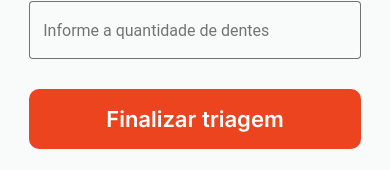
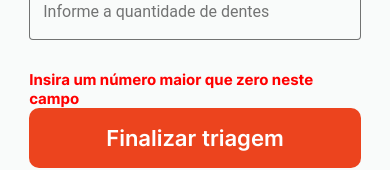
Before and after one commit to ness-ufrb/nepcorte, a React Native app in the folder code/app-nepcorte/: screen /DetailsAnimal in a window 390 px wide. Both pictures are taken after a click on the button "Finalizar triagem". Shown: the part 462-632 px from the top of the page. Built offline with nearby package versions, Linux system fonts and the light colour scheme.

Commit message:
ajustando formik+yup de detalhes de animais

```diff
--- a/code/app-nepcorte/src/screens/DetailsAnimalScreen.js
+++ b/code/app-nepcorte/src/screens/DetailsAnimalScreen.js
@@ -11,6 +11,7 @@ import { fontSizes } from "../constant/fontSizes";
 import { useDispatch, useSelector } from 'react-redux';
 import { setAge, setRace, setReproductiveSituation } from "../context/sortingSlice";
 import { Formik } from 'formik';
+
 import * as yup from 'yup';
 
 // Falta implementar o disable do botão, para habilitá-lo apenas quando todos os campos estiverem preenchidos
@@ -40,6 +41,7 @@ const DetailsAnimalScreen = ({ navigation, nextRoute }) => {
             .required('Por favor, informe a situação reprodutiva do animal'),
         age: yup
             .number()
+            .positive('Insira um número maior que zero neste campo')
             .typeError("Insira um número inteiro neste campo")
             .integer('Insira um número inteiro neste campo')
             .required('Este campo é obrigatório')
@@ -74,9 +76,9 @@ const DetailsAnimalScreen = ({ navigation, nextRoute }) => {
 
     let raceList;
 
-    if(sortingState.species=="Caprino"){
+    if (sortingState.species == "Caprino") {
         raceList = goatRaces;
-    } else{
+    } else {
         raceList = sheepRaces;
     }
 
@@ -90,34 +92,29 @@ const DetailsAnimalScreen = ({ navigation, nextRoute }) => {
                 <Formik
                     initialValues={{ sheepRace: '', reproductiveSituation: '', age: 0 }}
                     validationSchema={detailsValidationSchema}
+                    validateOnChange={false}
+                    validateOnBlur={false}
                     onSubmit={values => {
+                        console.log(values);
                         handleSetReproductiveSituation(values.reproductiveSituation);
                         handleSetRace(values.sheepRace);
                         handleSetAge(values.age);
-                        console.log(sortingState);
                         navigation.navigate(sortingState.situation == "Apto para abate" ? nextRoute = "SuccessAnimal" : nextRoute = "ProblemAnimal");
                     }}
                 >
-                    {({ handleChange, handleSubmit, errors, isValid, dirty, values }) => (
+                    {({ handleChange, handleSubmit, errors }) => (
                         <>
                             <DropdownComponent data={raceList}
                                 placeholder='Informe a raça'
-                                callback={(value) => {
-                                    console.log(value);
-                                }}
-                                // callback={handleChange('sheepRace')}
-                                />
+                                callback={handleChange('sheepRace')}
+                            />
                             {errors.sheepRace &&
                                 <Text style={{ fontFamily: 'Inter-Bold', fontSize: fontSizes.descriptionTextSize, color: 'red' }}>{errors.sheepRace}</Text>
                             }
                             <DropdownComponent data={reproductiveSituations}
                                 placeholder='Informe a situação reprodutiva'
-                                callback={(value) => {
-                                    console.log(value);
-                                    values.reproductiveSituation=value;
-                                }}
-                                // callback={handleChange('reproductiveSituation')}
-                                />
+                                callback={handleChange('reproductiveSituation')}
+                            />
                             {errors.reproductiveSituation &&
                                 <Text style={{ fontFamily: 'Inter-Bold', fontSize: fontSizes.descriptionTextSize, color: 'red' }}>{errors.reproductiveSituation}</Text>
                             }
@@ -130,35 +127,31 @@ const DetailsAnimalScreen = ({ navigation, nextRoute }) => {
                                     mode="outlined"
                                     label="Informe a quantidade de dentes"
                                     placeholder="Quantidade de dentes"
-                                    // onChangeText={handleChange('age')}
+                                    onChangeText={
+                                        handleChange('age')
+                                    }
                                     style={{
                                         backgroundColor: COLORS.screenBackgroungColor,
                                         fontFamily: 'Inter-Light'
                                     }}
-                                    // outlineStyle={{ borderRadius: 10 }}
                                 />
-                                {errors.age &&
-                                    <Text style={{ fontFamily: 'Inter-Bold', fontSize: fontSizes.descriptionTextSize, color: 'red' }}>{errors.age}</Text>
-                                }
                             </View>
+                            {errors.age &&
+                                <Text style={{ fontFamily: 'Inter-Bold', fontSize: fontSizes.descriptionTextSize, color: 'red' }}>{errors.age}</Text>
+                            }
                             <Button
                                 title="Finalizar triagem"
                                 buttonStyle={{
                                     backgroundColor: COLORS.main,
                                     borderRadius: 10,
-                                    height: 60,
-                                    // marginHorizontal: 15,
+                                    height: 60
                                 }}
                                 titleStyle={{ fontSize: fontSizes.buttonTextSize, fontFamily: 'Inter-SemiBold', }}
                                 containerStyle={{
-                                    // paddingHorizontal: 5,
                                     paddingBottom: 15,
-                                    width: '100%',
+                                    width: '100%'
                                 }}
-                                // disabled={!(isValid && dirty)}
-                                onPress={
-                                    handleSubmit
-                                }
+                                onPress={handleSubmit}
                             />
                         </>
                     )}
@@ -175,10 +168,13 @@ const styles = StyleSheet.create({
         fontFamily: 'Inter-Light',
         width: '100%',
         flexDirection: 'column',
+        // borderColor: 'black',
+        // borderWidth: 2
     },
     contentContainerScrollView: {
         width: '85%',
         flexGrow: 1,
+        justifyContent: 'center',
         alignItems: 'center',
         alignSelf: 'center',
         paddingTop: 10,
@@ -191,7 +187,7 @@ const styles = StyleSheet.create({
     progressStepStyle: {
         alignItems: 'center',
         justifyContent: 'center',
-        marginTop: -50,
+        marginTop: -50
     },
 });
 
--- a/code/app-nepcorte/src/screens/SituationAnimalScreen.js
+++ b/code/app-nepcorte/src/screens/SituationAnimalScreen.js
@@ -19,22 +19,22 @@ const SituationAnimalScreen = ({ navigation }) => {
         <SafeAreaView style={styles.container}>
             <Header code={sortingState.code} navigation={navigation} />
             <View style={styles.progressStepStyle}>
-                <ProgressStep navigation={navigation} screen={"SituationAnimal"}/>
+                <ProgressStep navigation={navigation} screen={"SituationAnimal"} />
             </View>
             <ScrollView centerContent={true} contentContainerStyle={styles.contentContainerScrollView}>
                 <Text style={styles.text}>Informe a situação do animal</Text>
                 <Card mainText="Apto para abate" secText="O animal está em perfeito estado"
-                icon={<IconCheck width={90} height={90} fill={COLORS.green}/>}
-                navigation = {navigation}
-                nextRoute="SpeciesAnimals"
+                    icon={<IconCheck width={90} height={90} fill={COLORS.green} />}
+                    navigation={navigation}
+                    nextRoute="SpeciesAnimals"
                 />
-                <Card mainText="Doente ou machucado" secText="Sem condições para abate" icon={<IconPlus width={90} height={90} fill={COLORS.red}/>}
-                navigation = {navigation}
-                nextRoute="SpeciesAnimals"
+                <Card mainText="Doente ou machucado" secText="Sem condições para abate" icon={<IconPlus width={90} height={90} fill={COLORS.red} />}
+                    navigation={navigation}
+                    nextRoute="SpeciesAnimals"
                 />
-                <Card mainText="Animal está no lote errado" secText="Animal deve ser realocado" icon={<IconClose width={90} height={90} fill={COLORS.orange}/>}
-                navigation = {navigation}
-                nextRoute="SpeciesAnimals"
+                <Card mainText="Animal está no lote errado" secText="Animal deve ser realocado" icon={<IconClose width={90} height={90} fill={COLORS.orange} />}
+                    navigation={navigation}
+                    nextRoute="SpeciesAnimals"
                 />
             </ScrollView>
         </SafeAreaView>
@@ -52,7 +52,7 @@ const styles = StyleSheet.create({
         flexGrow: 1,
         // justifyContent: 'center',
         alignItems: 'center',
-        height: '100%',
+        // height: '100%',
         // marginTop: "10%",
         paddingTop: 30,
     },
```
